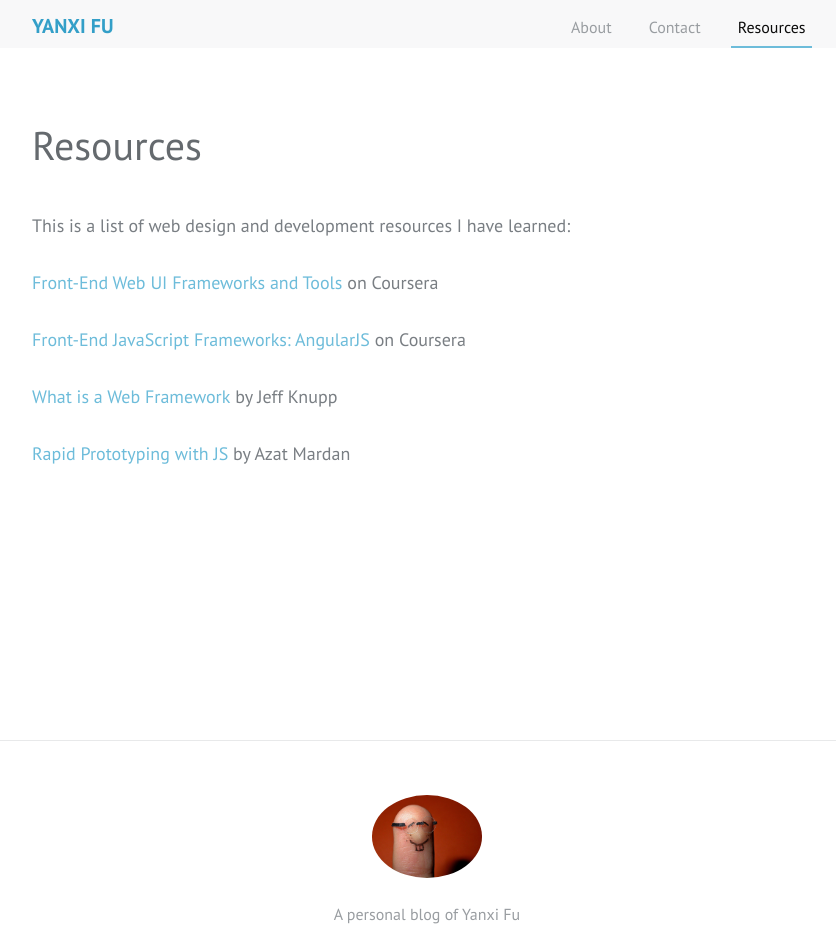
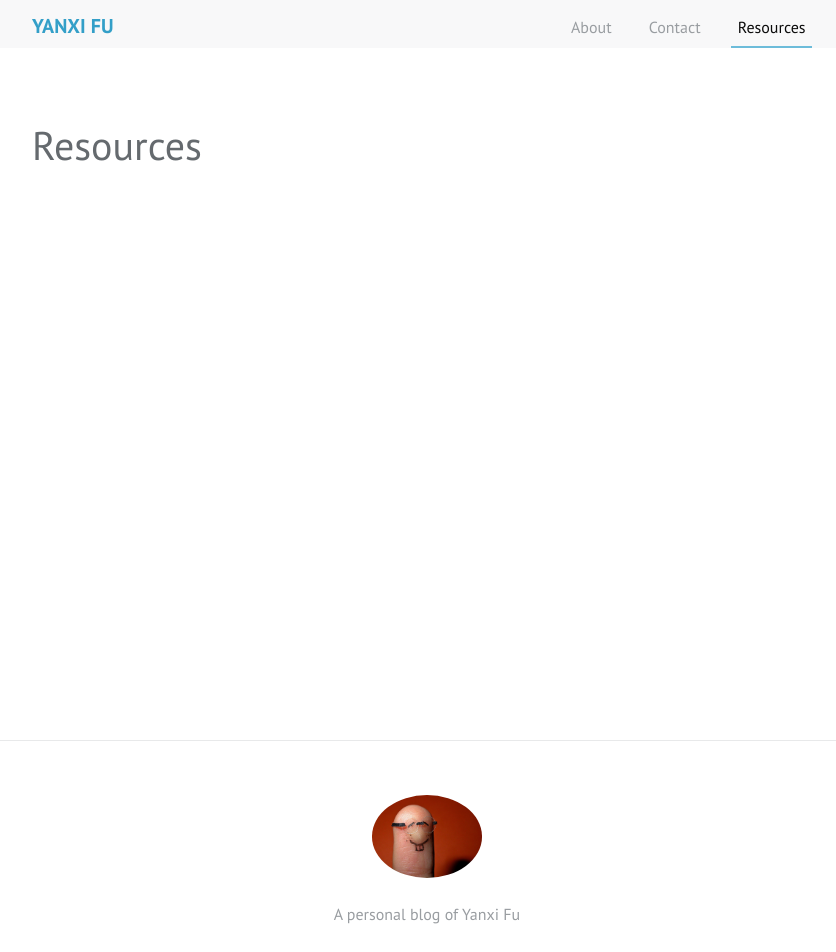
Before and after one commit to karenfyx/karenfyx.github.io, a Jekyll site: the page built from resources.md, in a window 1280 px wide. Shown: the whole page, without its empty margins (213-1049 px from the left). Built offline with Jekyll 4.4.1, drawn with Linux system fonts in a browser that asks for light colours.

Commit message:
change contact, resources, about

```diff
--- a/resources.md
+++ b/resources.md
@@ -2,13 +2,3 @@
 title: Resources
 permalink: /resources/
 ---
-
-This is a list of web design and development resources I have learned:
-
-[Front-End Web UI Frameworks and Tools](https://www.coursera.org/learn/web-frameworks/) on Coursera
-
-[Front-End JavaScript Frameworks: AngularJS](https://www.coursera.org/learn/angular-js/) on Coursera
-
-[What is a Web Framework](https://www.jeffknupp.com/blog/2014/03/03/what-is-a-web-framework/) by Jeff Knupp
-
-[Rapid Prototyping with JS](http://rapidprototypingwithjs.com/#section-about) by Azat Mardan
```
Also changed, not shown: about.md (+1 -1 lines), contact.md (+2 -2 lines).
